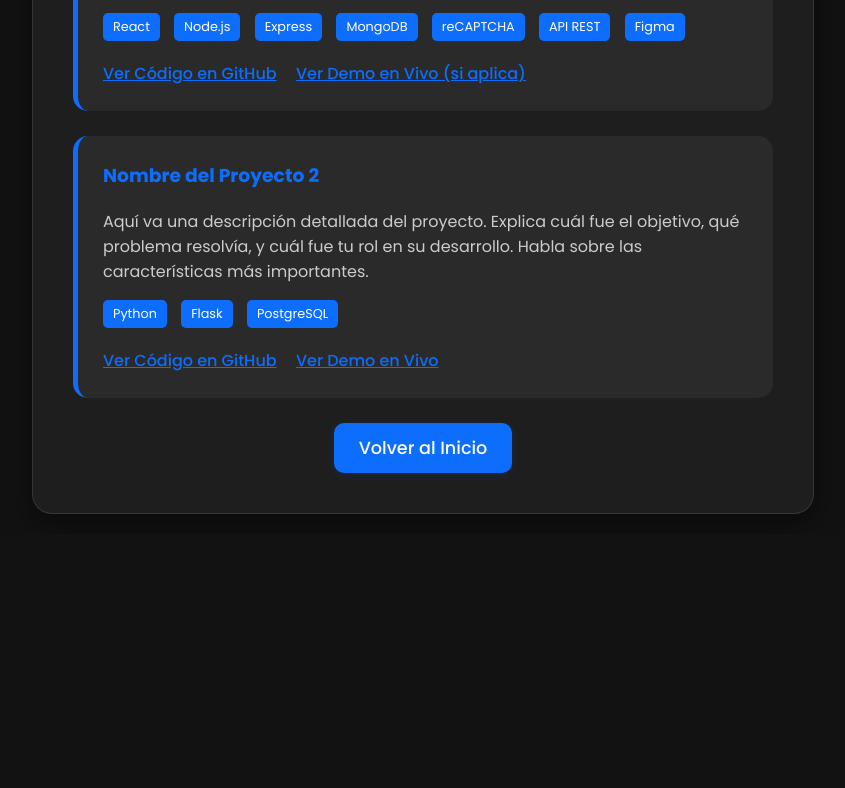
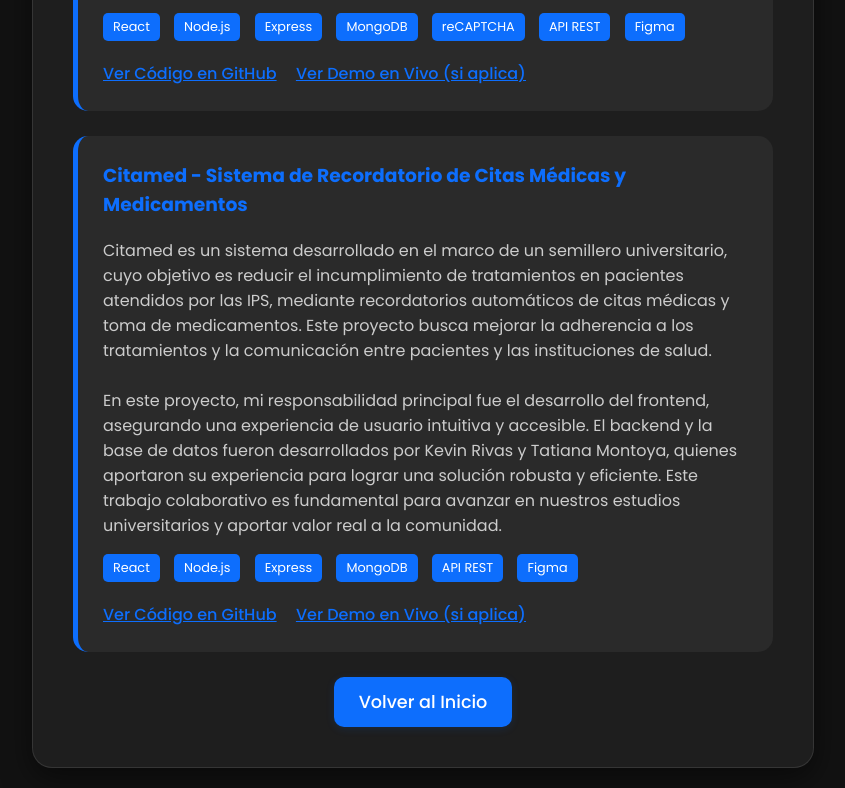
Before and after one commit to JuanG202/Parcial-VanillaJS-Granja-406910, a website: page proyectos.html in a window 1280 px wide. Shown: the part 607-1395 px from the top of the page, without its empty margins (217-1062 px from the left). Before the commit the page ends 1141 px from the top, so only its background shows below. Drawn offline with Linux system fonts and the light colour scheme.

Commit message:
Se modifica los css de index y proyectos

```diff
--- a/proyectos.html
+++ b/proyectos.html
@@ -46,18 +46,22 @@
             </div>
         </div>
         <div class="project-card">
-            <h3>Nombre del Proyecto 2</h3>
+            <h3>Citamed - Sistema de Recordatorio de Citas Médicas y Medicamentos</h3>
             <p>
-                Aquí va una descripción detallada del proyecto. Explica cuál fue el objetivo, qué problema resolvía, y cuál fue tu rol en su desarrollo. Habla sobre las características más importantes.
+                Citamed es un sistema desarrollado en el marco de un semillero universitario, cuyo objetivo es reducir el incumplimiento de tratamientos en pacientes atendidos por las IPS, mediante recordatorios automáticos de citas médicas y toma de medicamentos. Este proyecto busca mejorar la adherencia a los tratamientos y la comunicación entre pacientes y las instituciones de salud.<br><br>
+                En este proyecto, mi responsabilidad principal fue el desarrollo del frontend, asegurando una experiencia de usuario intuitiva y accesible. El backend y la base de datos fueron desarrollados por Kevin Rivas y Tatiana Montoya, quienes aportaron su experiencia para lograr una solución robusta y eficiente. Este trabajo colaborativo es fundamental para avanzar en nuestros estudios universitarios y aportar valor real a la comunidad.
             </p>
             <div class="technologies">
-                <span>Python</span>
-                <span>Flask</span>
-                <span>PostgreSQL</span>
+                <span>React</span>
+                <span>Node.js</span>
+                <span>Express</span>
+                <span>MongoDB</span>
+                <span>API REST</span>
+                <span>Figma</span>
             </div>
             <div class="project-links" style="margin-top: 15px;">
                 <a href="#" target="_blank" class="link-proyectos">Ver Código en GitHub</a>
-                <a href="#" target="_blank" class="link-proyectos">Ver Demo en Vivo</a>
+                <a href="#" target="_blank" class="link-proyectos">Ver Demo en Vivo (si aplica)</a>
             </div>
         </div>
         <a href="./index.html" class="link-card">Volver al Inicio</a>
```
Also changed, not shown: index.html (+2 -2 lines), README.md.
